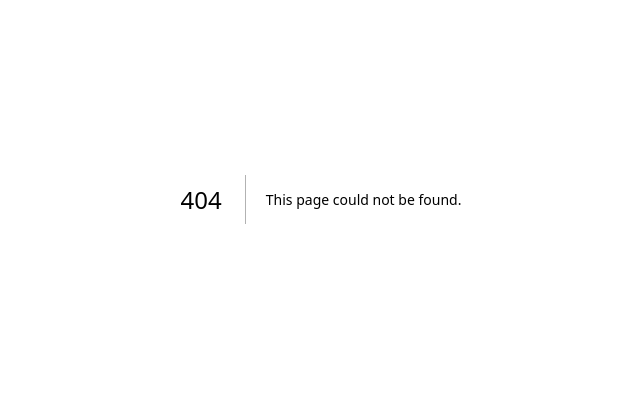
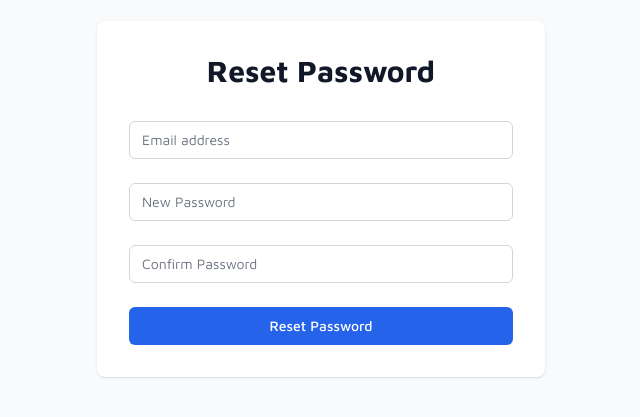
Before and after one commit to cayanainfratechsite-pixel/cayana-admin-ui, a Next.js app: page /reset-password in a window 1280 px wide. Before the commit this address had no page. Shown: the part 201-618 px from the top of the page, without its empty margins (319-959 px from the left). Built offline with nearby package versions, Linux system fonts and the light colour scheme.

Commit message:
add /forget-password and /reset-password

```diff
--- a/src/app/[[...sign-in]]/page.tsx
+++ b/src/app/[[...sign-in]]/page.tsx
@@ -16,6 +16,7 @@ import VisibilityOff from "@mui/icons-material/VisibilityOff";
 import { useRouter } from "next/navigation";
 import axios from "axios";
 import Cookies from "js-cookie";
+import Link from "next/link";
 
 const SignInPage: NextPage = () => {
   const [email, setEmail] = useState<string>("");
@@ -172,6 +173,7 @@ const SignInPage: NextPage = () => {
               }}
             />
           </Box>
+          <Link className="text-red-500 font-medium" href={"/forget-password"}>forgot password?</Link>
           <Button
             type="submit"
             variant="contained"
@@ -182,6 +184,7 @@ const SignInPage: NextPage = () => {
               backgroundColor: "#007AFF",
               textTransform: "none",
               fontFamily: "Poppins, sans-serif",
+              marginTop: "10px",
               fontWeight: 600,
               "&:hover": {
                 backgroundColor: "#0056b3",
--- /dev/null
+++ b/src/app/forget-password/page.tsx
@@ -0,0 +1,90 @@
+'use client';
+
+import { useState } from 'react';
+import { Button, TextField, Box, Typography, Container, Alert } from '@mui/material';
+import axios from 'axios';
+import { useRouter } from 'next/navigation';
+
+export default function ForgotPassword() {
+  const [email, setEmail] = useState('');
+  const [error, setError] = useState('');
+  const router = useRouter();
+
+  const handleSubmit = async (e: React.FormEvent) => {
+    e.preventDefault();
+    setError('');
+
+    if (!email) {
+      setError('Please enter your email address');
+      return;
+    }
+
+    try {
+      const response = await axios.post('http://192.168.29.226:4000/api/v1/user/forget-password', {
+        email,
+      });
+      if(response.status===200) {
+        router.push('/reset-password');
+      }else{
+        setError('Failed to send reset password email');
+      }
+    } catch (err:any) {
+      setError('Failed to process your request. Please try again.');
+    }
+  };
+
+  return (
+    <Container component="main" maxWidth="xs">
+      <Box
+        sx={{
+          marginTop: 8,
+          display: 'flex',
+          flexDirection: 'column',
+          alignItems: 'center',
+        }}
+      >
+        <Typography component="h1" variant="h5" sx={{ mb: 3 }}>
+          Forgot Password
+        </Typography>
+
+        {error && (
+          <Alert severity="error" sx={{ width: '100%', mb: 2 }}>
+            {error}
+          </Alert>
+        )}
+
+
+        <Box component="form" onSubmit={handleSubmit} sx={{ mt: 1 }}>
+          <TextField
+            margin="normal"
+            required
+            fullWidth
+            id="email"
+            label="Email Address"
+            name="email"
+            autoComplete="email"
+            autoFocus
+            value={email}
+            onChange={(e) => setEmail(e.target.value)}
+            sx={{ mb: 2 }}
+          />
+          <Button
+            type="submit"
+            fullWidth
+            variant="contained"
+            sx={{
+              mt: 3,
+              mb: 2,
+              bgcolor: '#1976d2',
+              '&:hover': {
+                bgcolor: '#1565c0',
+              },
+            }}
+          >
+            Reset Password
+          </Button>
+        </Box>
+      </Box>
+    </Container>
+  );
+}
--- /dev/null
+++ b/src/app/reset-password/page.tsx
@@ -0,0 +1,117 @@
+'use client';
+
+import { useState } from 'react';
+import { useRouter } from 'next/navigation';
+import axios from 'axios';
+
+export default function ResetPassword() {
+  const [email, setEmail] = useState('');
+  const [password, setPassword] = useState('');
+  const [confirmPassword, setConfirmPassword] = useState('');
+  const [error, setError] = useState('');
+  const [loading, setLoading] = useState(false);
+  const router = useRouter();
+
+  const handleSubmit = async (e: React.FormEvent) => {
+    e.preventDefault();
+    if (password !== confirmPassword) {
+      setError('Passwords do not match');
+      return;
+    }
+    if (password.length < 8) {
+      setError('Password must be at least 8 characters long');
+      return;
+    }
+
+    setLoading(true);
+    try {
+      const response = await axios.post('http://192.168.29.226:4000/api/v1/user/reset-password',
+        {
+          email,
+          password,
+        }
+      );
+
+      if (response.status === 200) {
+        router.push('/');
+      } else {
+        setError('Failed to reset password');
+      }
+    } catch (err) {
+      setError('An error occurred. Please try again.');
+    } finally {
+      setLoading(false);
+    }
+  };
+
+  return (
+    <div className="min-h-screen flex items-center justify-center bg-gray-50">
+      <div className="max-w-md w-full space-y-8 p-8 bg-white rounded-lg shadow">
+        <div>
+          <h2 className="text-center text-3xl font-extrabold text-gray-900">
+            Reset Password
+          </h2>
+        </div>
+        <form className="mt-8 space-y-6" onSubmit={handleSubmit}>
+          {error && (
+            <div className="text-red-500 text-sm text-center">{error}</div>
+          )}
+          <div>
+            <label htmlFor="email" className="sr-only">
+              Email address
+            </label>
+            <input
+              id="email"
+              name="email"
+              type="email"
+              required
+              className="appearance-none rounded-md relative block w-full px-3 py-2 border border-gray-300 placeholder-gray-500 text-gray-900 focus:outline-none focus:ring-blue-500 focus:border-blue-500 focus:z-10 sm:text-sm"
+              placeholder="Email address"
+              value={email}
+              onChange={(e) => setEmail(e.target.value)}
+            />
+          </div>
+          <div>
+            <label htmlFor="password" className="sr-only">
+              New Password
+            </label>
+            <input
+              id="password"
+              name="password"
+              type="password"
+              required
+              className="appearance-none rounded-md relative block w-full px-3 py-2 border border-gray-300 placeholder-gray-500 text-gray-900 focus:outline-none focus:ring-blue-500 focus:border-blue-500 focus:z-10 sm:text-sm"
+              placeholder="New Password"
+              value={password}
+              onChange={(e) => setPassword(e.target.value)}
+            />
+          </div>
+          <div>
+            <label htmlFor="confirmPassword" className="sr-only">
+              Confirm Password
+            </label>
+            <input
+              id="confirmPassword"
+              name="confirmPassword"
+              type="password"
+              required
+              className="appearance-none rounded-md relative block w-full px-3 py-2 border border-gray-300 placeholder-gray-500 text-gray-900 focus:outline-none focus:ring-blue-500 focus:border-blue-500 focus:z-10 sm:text-sm"
+              placeholder="Confirm Password"
+              value={confirmPassword}
+              onChange={(e) => setConfirmPassword(e.target.value)}
+            />
+          </div>
+          <div>
+            <button
+              type="submit"
+              disabled={loading}
+              className="group relative w-full flex justify-center py-2 px-4 border border-transparent text-sm font-medium rounded-md text-white bg-blue-600 hover:bg-blue-700 focus:outline-none focus:ring-2 focus:ring-offset-2 focus:ring-blue-500 disabled:opacity-50"
+            >
+              {loading ? 'Resetting...' : 'Reset Password'}
+            </button>
+          </div>
+        </form>
+      </div>
+    </div>
+  );
+}
```
